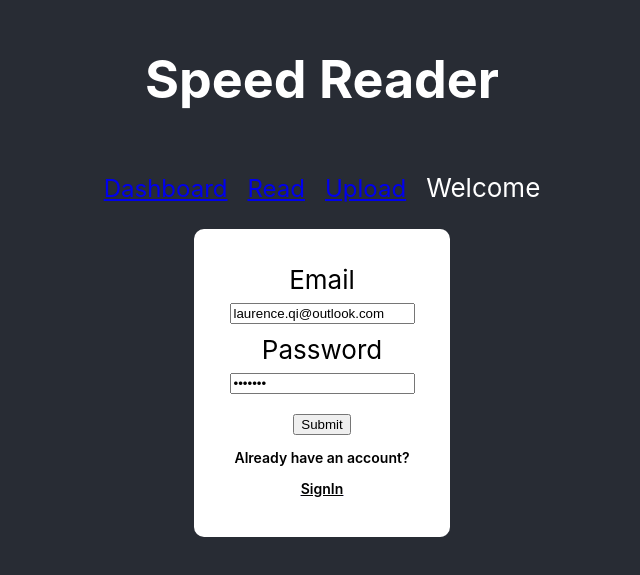
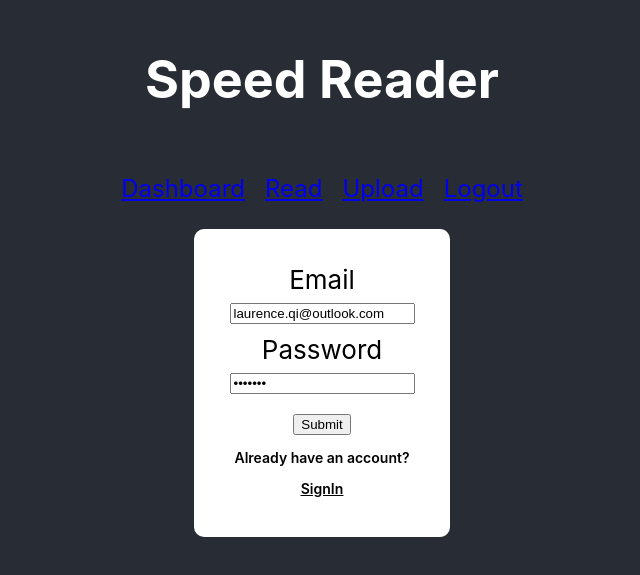
Before and after one commit to impetusdev/Reading-log-Client, a React (Create React App) app: page /signin in a window 1280 px wide. Shown: the part 125-700 px from the top of the page, without its empty margins (318-958 px from the left). Built offline with nearby package versions, Linux system fonts and the light colour scheme.

Commit message:
fixed navbar

```diff
--- a/src/Components/NavBar.tsx
+++ b/src/Components/NavBar.tsx
@@ -1,12 +1,12 @@
 
-import React, {useState, useContext} from "react";
+import { useContext} from "react";
 import { Link } from 'react-router-dom';
 import { UserContext } from "./UserContext";
 
 import './NavBar.scss';
 
 export const NavBar = (): JSX.Element => {
-    const {user} = useContext(UserContext);
+    const {user, setUser} = useContext(UserContext);
     // TODO: correct the link to dashboard eventually
     return (
         <ul role="navigation">
@@ -17,8 +17,9 @@ export const NavBar = (): JSX.Element => {
                 !user ? <>
                     <li><Link to='/signin'><span>SignIn</span></Link></li>
                     <li><Link to='/signup'><span>SignUp</span></Link></li>
-                </> :
-                <li><span>Welcome {user.username}</span></li>
+                </>
+                :
+                <li><Link to='/signin'><span onClick={() => setUser(null)}>Logout</span></Link></li>
             }
         </ul>
     )
--- a/src/Components/SignIn.tsx
+++ b/src/Components/SignIn.tsx
@@ -21,9 +21,6 @@ export const SignIn = (): JSX.Element => {
 
         if(response){
             setUser(response.data);
-            // debugger;
-            console.log(user);
-            console.log(response)
         }
     }
 
```
